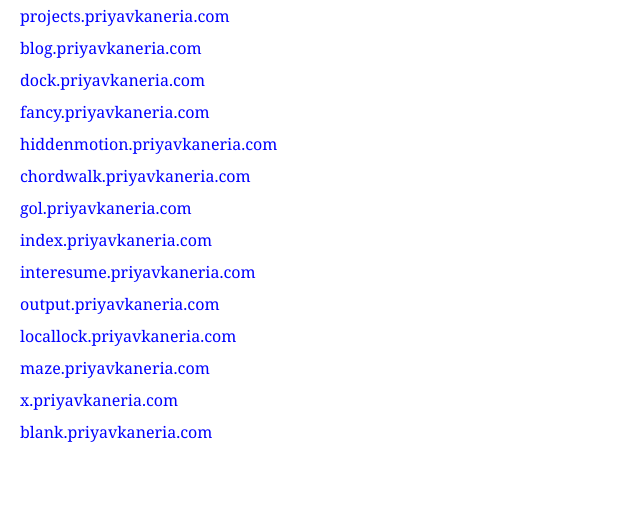
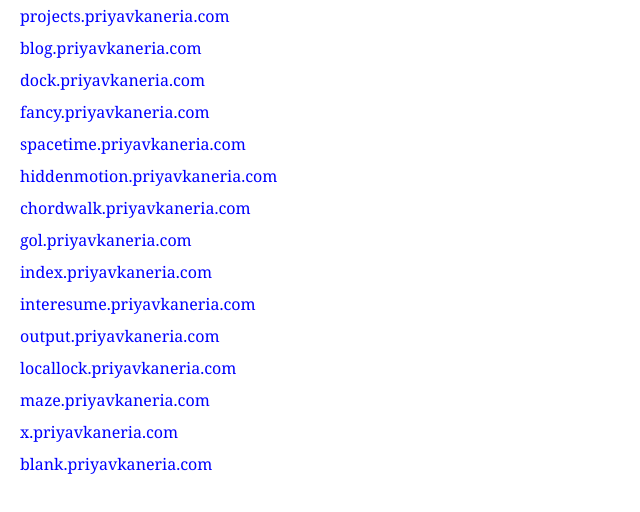
Before and after one commit to PriyavKaneria/domain-index, a plain HTML site: page index.html in a window 1280 px wide. Shown: the part 86-598 px from the top of the page, without its empty margins (0-640 px from the left). Drawn offline with Linux system fonts and the light colour scheme.

Commit message:
Update index.html

```diff
--- a/index.html
+++ b/index.html
@@ -44,6 +44,7 @@
     <li><a href="https://priyavkaneria.com/#blog" target="_self" title="Thoughts. thoughts?">blog.priyavkaneria.com</a></li>
     <li><a href="https://dock.priyavkaneria.com" target="_self" title="Just the dock">dock.priyavkaneria.com</a></li>
     <li><a href="https://fancy.priyavkaneria.com" target="_self" title="good ol' days">fancy.priyavkaneria.com</a></li>
+    <li><a href="https://spacetime.priyavkaneria.com" target="_self" title="sounds cool, is cool">spacetime.priyavkaneria.com</a></li>
     <li><a href="https://hiddenmotion.priyavkaneria.com" target="_self" title="see things you never did">hiddenmotion.priyavkaneria.com</a></li>
     <li><a href="https://chordwalk.priyavkaneria.com" target="_self" title="ever wondered how a stright line moves around a shape and how to simulate that? I did">chordwalk.priyavkaneria.com</a></li>
     <li><a href="https://gol.priyavkaneria.com" target="_self" title="experimenting with the game of my life">gol.priyavkaneria.com</a></li>
```
